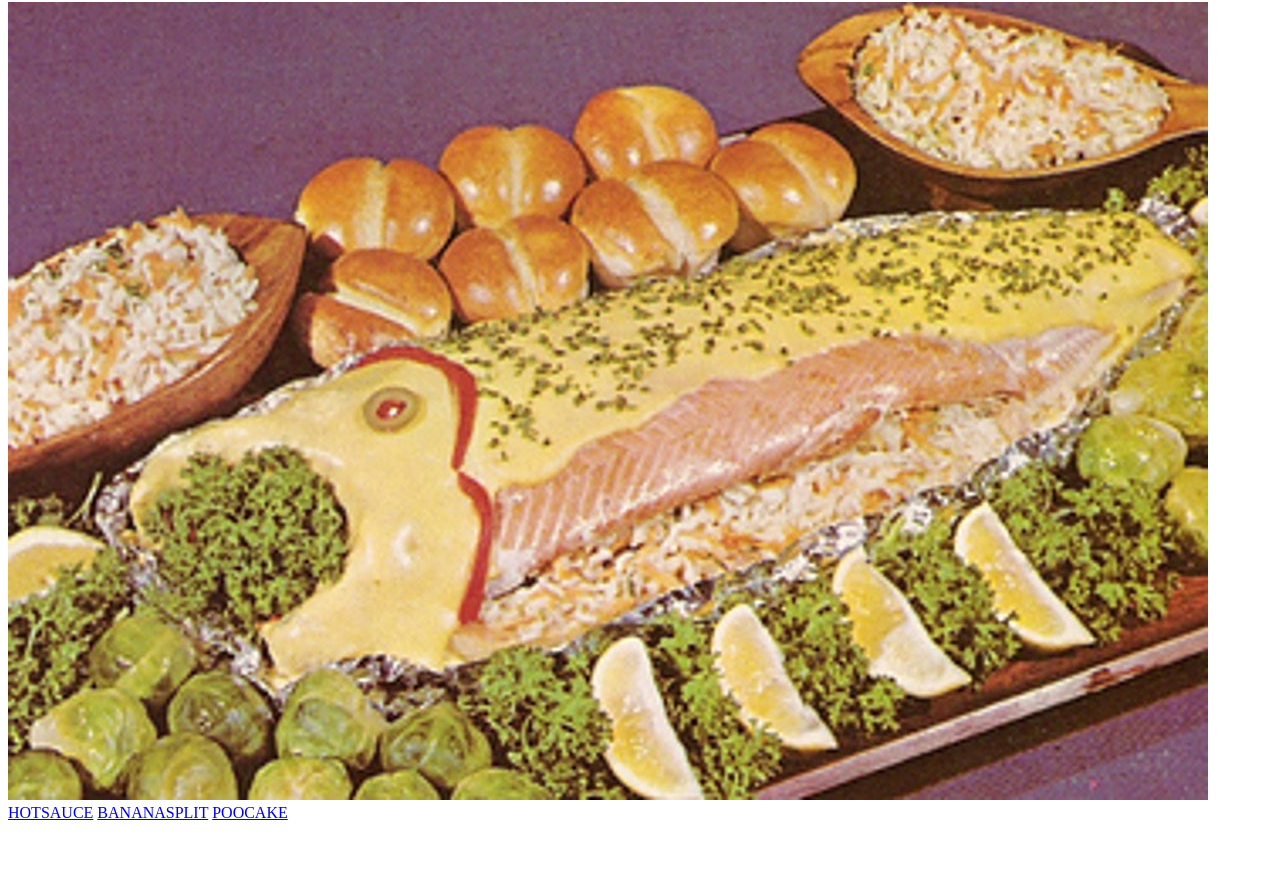
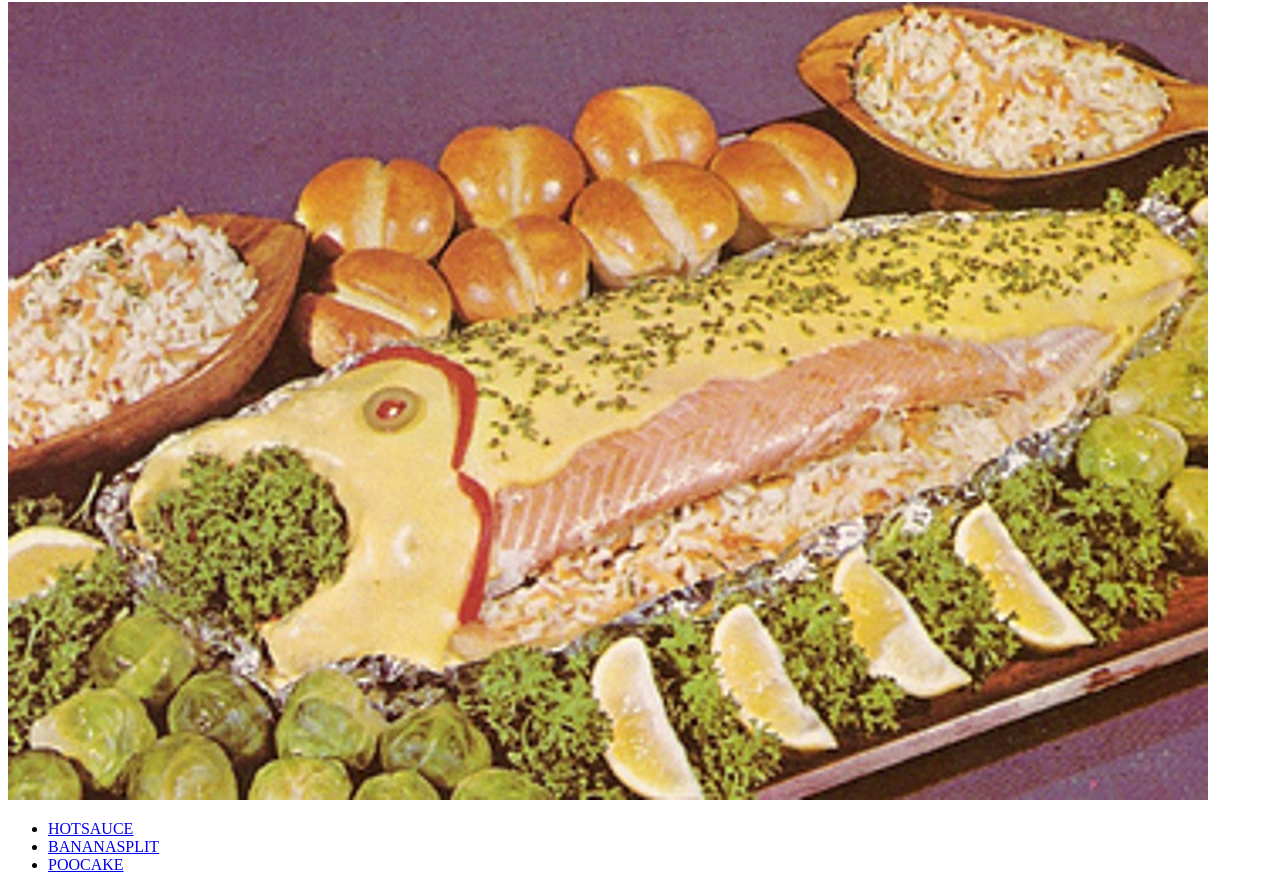
Before and after one commit to joergongithub/odin-recipes, a plain HTML site: page index.html in a window 1280 px wide. Shown: the part 78-968 px from the top of the page. Before the commit the page ends 908 px from the top, so only its background shows below. Drawn offline with Linux system fonts and the light colour scheme.

Commit message:
added <ul> for hyperlinks

```diff
--- a/index.html
+++ b/index.html
@@ -12,8 +12,14 @@
 
 <img src="./images/fish.jpg" alt="Fish">
 
-<a href="./recipes/hotsauce.html">HOTSAUCE</a>
-<a href="./recipes/bananasplit.html">BANANASPLIT</a>
-<a href="./recipes/poocake.html">POOCAKE</a>
+<ul>
+
+  <li><a href="./recipes/hotsauce.html">HOTSAUCE</a></li>
+  <li><a href="./recipes/bananasplit.html">BANANASPLIT</a></li>
+  <li><a href="./recipes/poocake.html">POOCAKE</a></li>
+</ul>
+
+
+
 </body>
 </html>
```
